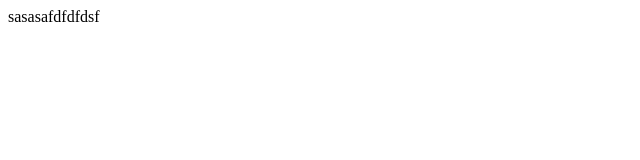
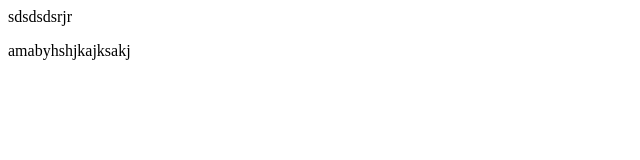
Before and after one commit to BrunoAleg/git_bruno, a plain HTML site: page test.html in a window 1280 px wide. Shown: the whole page, without its empty margins (0-640 px from the left). Drawn offline with Linux system fonts and the light colour scheme.

Commit message:
Alteraçao teste

```diff
--- a/test.html
+++ b/test.html
@@ -7,6 +7,10 @@
     <title>Document</title>
 </head>
 <body>
-    sasasafdfdfdsf
+    sdsdsdsrjr
+    <p>
+        amabyhshjkajksakj
+
+    </p>
 </body>
 </html>
```
